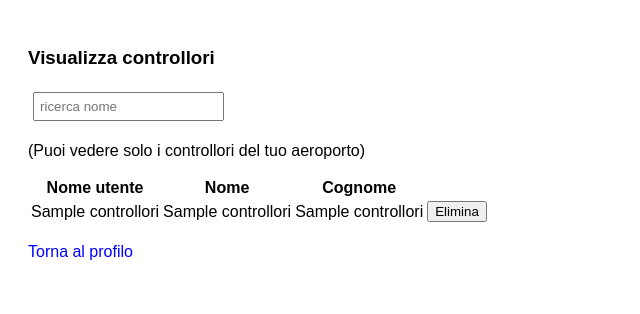
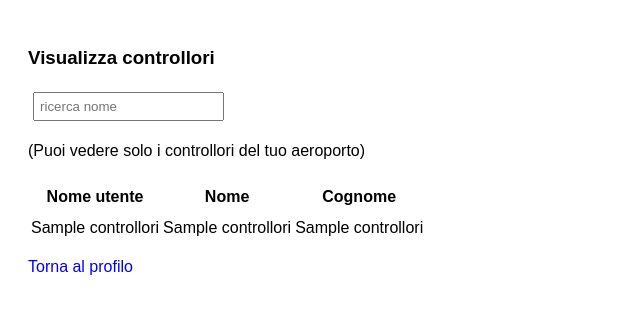
Before and after one commit to ScanziFilippo/AirTraffiControl, a PHP site: page /Controllori/visualizza_controllori in a window 1280 px wide. Shown: the top 314 px of the page, without its empty margins (0-640 px from the left). Run offline with PHP 8.4, Linux system fonts and the light colour scheme; the visitor is signed in with stand-in values (Sample User, id 1); tables that the repository leaves empty hold one stand-in row (values such as "Sample post").

Commit message:
ReFix Update

```diff
--- a/Aerei/sposta_aereo.php
+++ b/Aerei/sposta_aereo.php
@@ -46,7 +46,6 @@
             $connessione->query("UPDATE voli SET destinazione = '$_SESSION[aeroporto_id]' WHERE aereo_id = '$id' AND data_arrivo is NULL");
             $luogo = $connessione->query("SELECT id FROM luoghi WHERE aeroporto_id = '$_SESSION[aeroporto_id]' AND tipo = 0")->fetch_assoc()["id"];
         }
-
         $connessione = new mysqli('localhost', 'root', '', 'progetto');
         if ($connessione->connect_errno)
         {
@@ -56,6 +55,7 @@
     /*else if($id == "" || $stato == "" || $luogo == ""){
         header("location: sposta_aereo?err=Compila tutti i campi");
     }*/
+    if($luogo != "" && $stato != "" && $id != ""){
         try{
             echo $luogo;
             //if($stato != "sposta"){
@@ -67,5 +67,6 @@
             echo("Errore nella query: ".$e->getMessage());
         }
     }
+    }
     header("location: ../index");
 ?>
--- a/Controllori/visualizza_controllori.php
+++ b/Controllori/visualizza_controllori.php
@@ -21,9 +21,9 @@
         <p>(Puoi vedere solo i controllori del tuo aeroporto)</p>
         <table id="tabella">
             <tr>
-                <th>Nome utente</th>
-                <th>Nome</th>
-                <th>Cognome</th>
+                <th style="padding:10px">Nome utente</th>
+                <th style="padding:10px">Nome</th>
+                <th style="padding:10px">Cognome</th>
                 <!--<th>Modifica</th>
                 <th>Cancella</th>-->
             </tr>
@@ -36,10 +36,10 @@
                     echo("<td>".$controllori_row['cognome']."</td>");
                     /*echo("<td><a href='modifica_controllori?nome_utente=".$controllori_row['nome_utente']."'>Modifica</a></td>");
                     echo("<td><a href='cancella_controllori?nome_utente=".$controllori_row['nome_utente']."'>Cancella</a></td>");*/
-                    if($_SESSION['ruolo'] == "Amministratore" && $controllori_row['nome_utente'] != $_SESSION['nome_utente']){
+                    /*if($_SESSION['ruolo'] == "Amministratore" && $controllori_row['nome_utente'] != $_SESSION['nome_utente']){
                         echo("<td><button>Elimina</button></td>");
                         echo("</tr>");
-                    }
+                    }*/
                     echo("</tr>");
                 }
             ?>
--- a/Controllori/visualizza_controlloricontroller.php
+++ b/Controllori/visualizza_controlloricontroller.php
@@ -5,7 +5,9 @@
     $sql = "SELECT * FROM `controllori` WHERE `nome` LIKE '%$param%' AND `aeroporto_id` = '".$_SESSION['aeroporto_id']."'";
     $result = $connessione->query($sql);
     $res = $result->fetch_all();
-    echo "<tr><th>Nome utente</th><th>Nome</th><th>Cognome</th></tr>";
+    echo '<th style="padding:10px">Nome utente</th>
+    <th style="padding:10px">Nome</th>
+    <th style="padding:10px">Cognome</th>';
     foreach ($res as $r) {
         echo "<tr><td>" . $r[1] . "</td>" . "<td>" . $r[2] . "</td>" . "<td>" . $r[3] . "</td></tr>";
         //echo "<td>" $r[1] . $r[1] . "<br>";
--- a/Voli/visualizza.php
+++ b/Voli/visualizza.php
@@ -1,6 +1,9 @@
 <?php
     session_start();
     $connessione = new mysqli('localhost', 'root', '', 'progetto');
+    if(!isset($_SESSION['aeroporto_id'])){
+        header("location: ../");
+    }
 ?>
 <!DOCTYPE html>
 <html>
```
